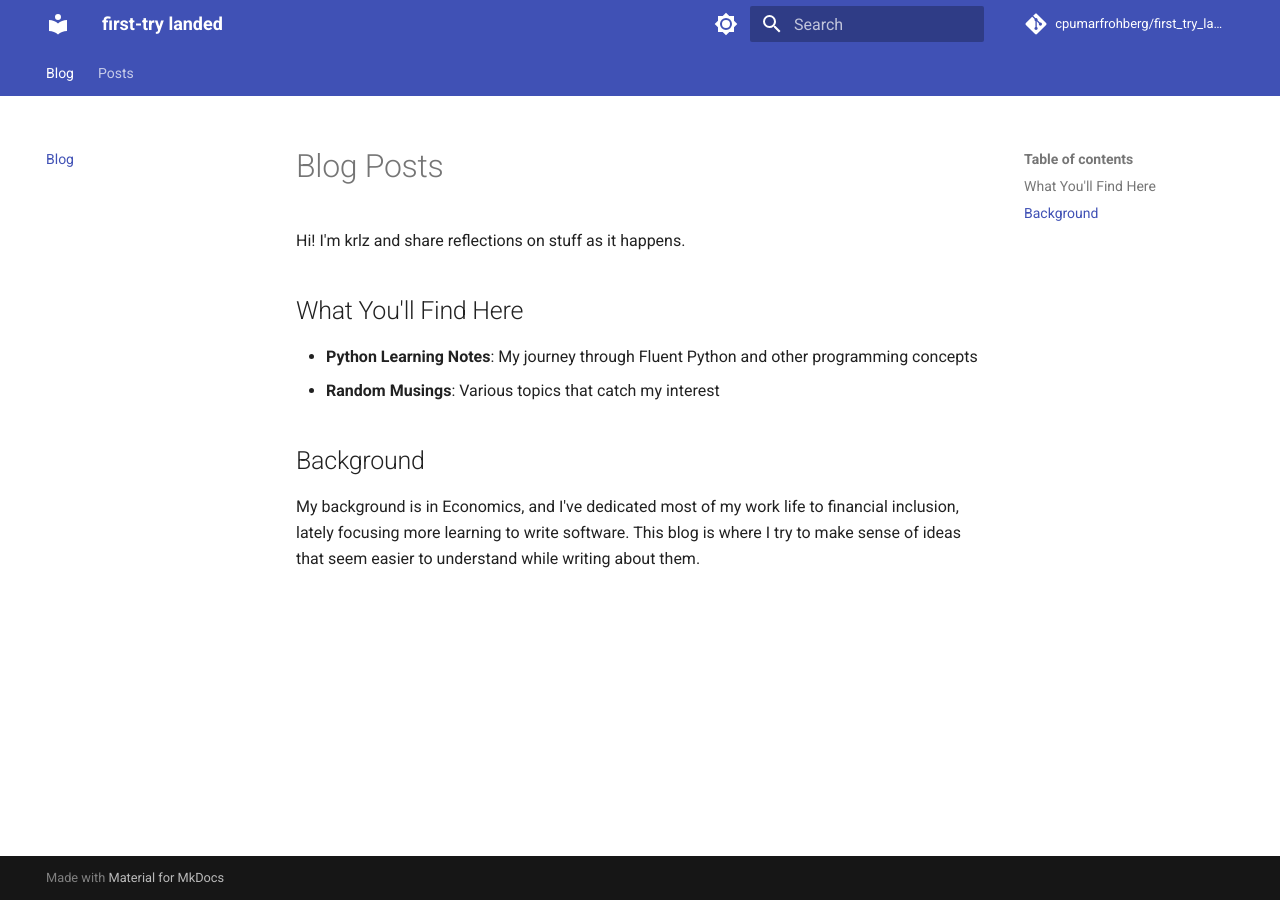
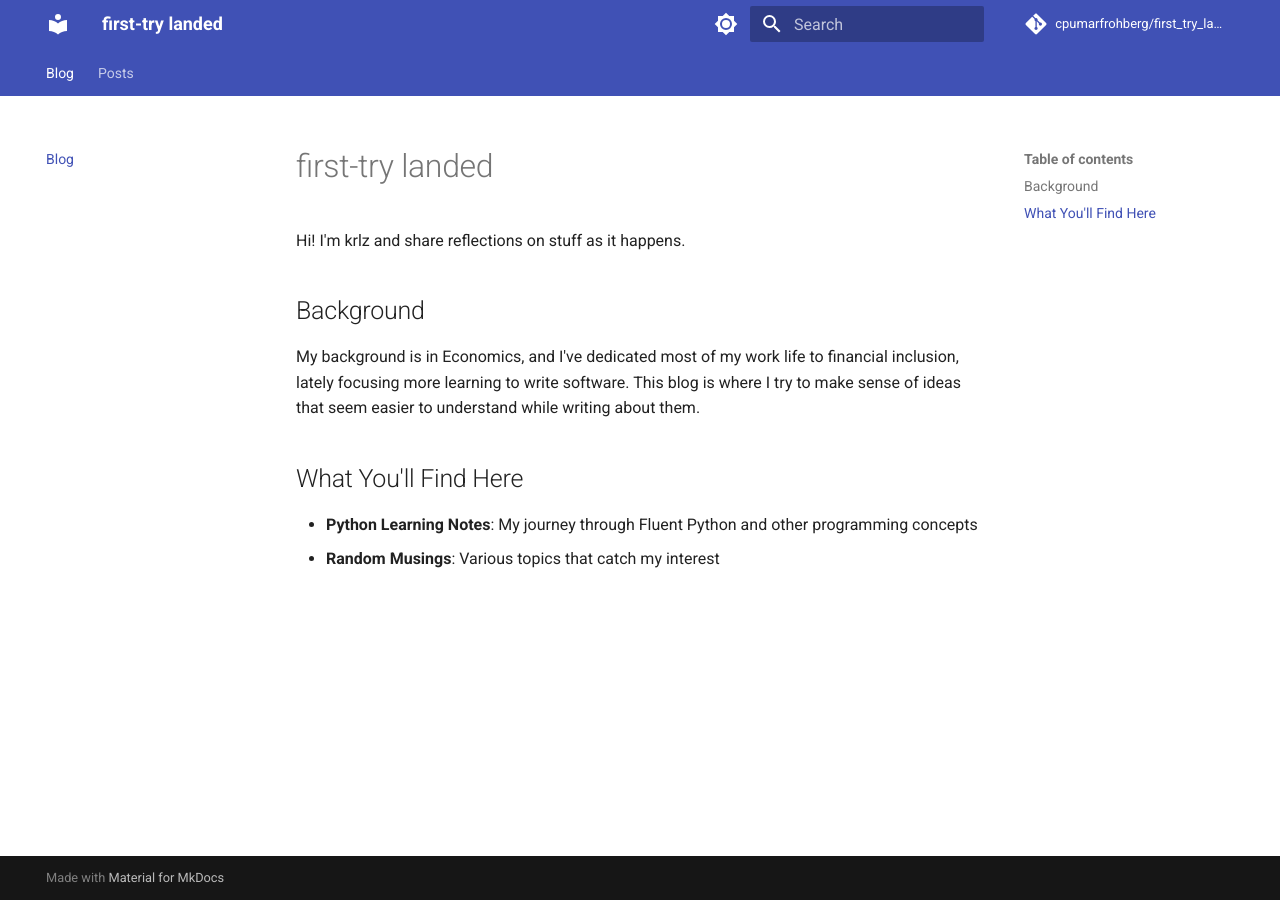
Before and after one commit to cpumarfrohberg/first_try_landed, an MkDocs documentation site: the page built from docs/index.md, in a window 1280 px wide. Built offline with MkDocs 1.6.1 and Material for MkDocs 9.7.7, drawn with Linux system fonts in a browser that asks for light colours; comment, search, counter and statistics services are not loaded.

Commit message:
build new blog version

```diff
--- a/docs/index.md
+++ b/docs/index.md
@@ -1,12 +1,12 @@
-# Blog Posts
+# first-try landed
 
 Hi! I'm krlz and share reflections on stuff as it happens.
+
+## Background
+
+My background is in Economics, and I've dedicated most of my work life to financial inclusion, lately focusing more learning to write software. This blog is where I try to make sense of ideas that seem easier to understand while writing about them.
 
 ## What You'll Find Here
 
 - **Python Learning Notes**: My journey through Fluent Python and other programming concepts
 - **Random Musings**: Various topics that catch my interest
-
-## Background
-
-My background is in Economics, and I've dedicated most of my work life to financial inclusion, lately focusing more learning to write software. This blog is where I try to make sense of ideas that seem easier to understand while writing about them.
```
